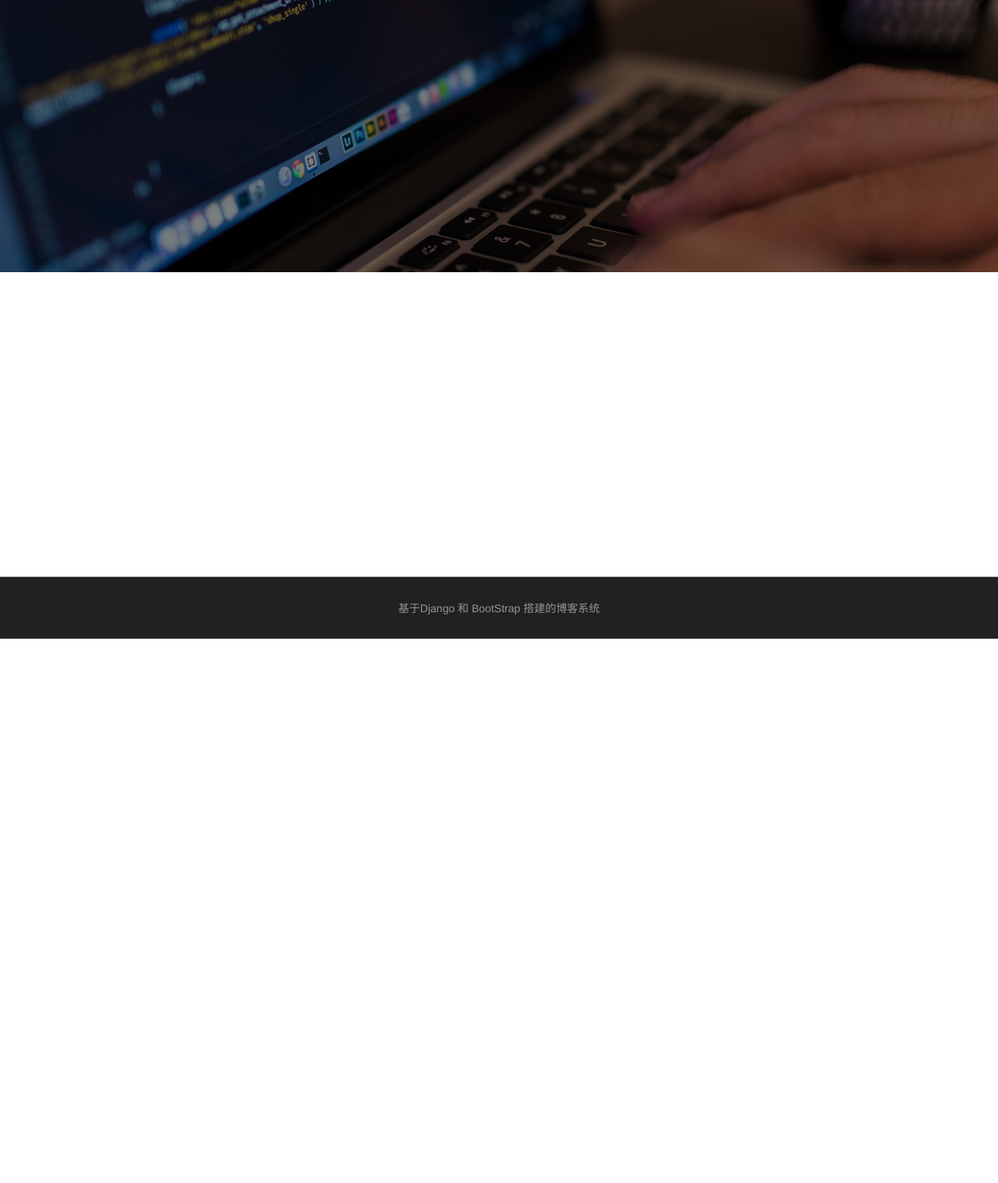
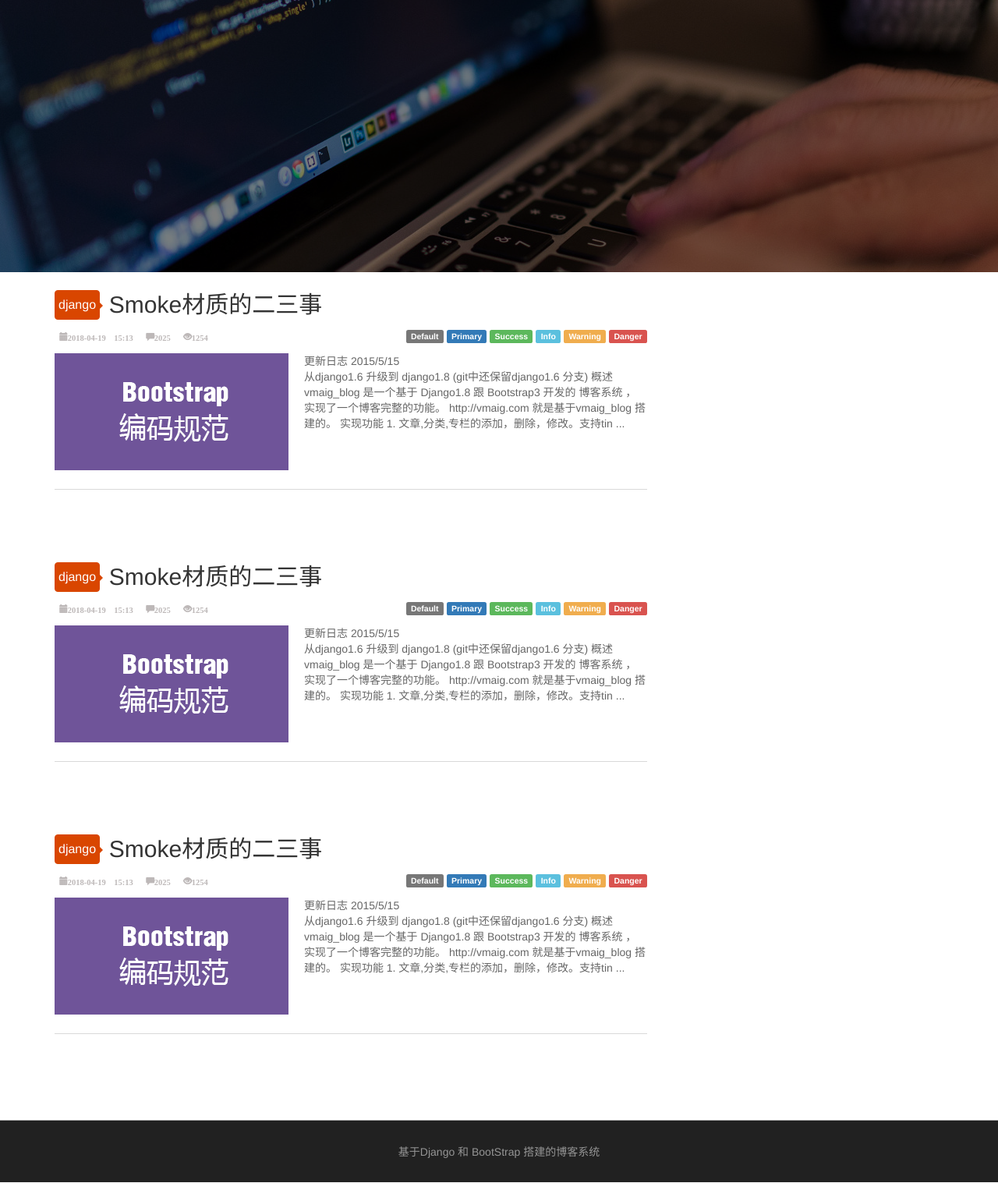
Before and after one commit to fasthro/mysite, a Django app: page / in a window 1280 px wide. Shown: the part 61-1578 px from the top of the page at 78% size. Before the commit the page ends 880 px from the top, so only its background shows below. Run offline with Django 3.2, Linux system fonts and the light colour scheme; some libraries are stand-ins or nearby versions.

Commit message:
主页文章

```diff
--- a/blog/static/css/blog.css
+++ b/blog/static/css/blog.css
@@ -184,8 +184,101 @@ body{
     line-height: 80px;
     position: relative;
     bottom: 0px;
+    margin-top: 100px;
 }
 
 .main-footer span{
     color: #959595;
 }
+
+/**  */
+.article-list{
+    width: 66.6666%;
+    height: auto;
+    display: block;
+}
+.article-view{
+    width: 100%;
+    height: auto;
+    display: block;
+    margin-bottom: 70px;
+}
+
+.article-title-subtitle{
+    display: inline-block;
+    width: auto;
+    height: auto;
+    background-color: #D94600;
+    border: 1px solid #D94600;
+    border-radius: 4px;
+}
+
+.article-title-subtitle span{
+    color: white;
+    padding-left: 4px;
+    padding-right: 4px;
+    line-height: 36px;
+    font-size: 16px;
+}
+
+.artucle-title-subtitle-arrow{
+    display: inline-block;
+    height: 0px;
+    width: 0px;
+    font-size: 0px;
+    line-height: 0;
+    border-width: 4px;
+    border-style: solid;
+    border-image: none;
+    border-color: transparent transparent transparent #D94600;
+    margin-left: -4px;
+}
+
+.article-title-title h2{
+    display: inline-block;
+    position: relative;
+    top:5px;
+    color: #343434;
+}
+
+.article-tag{
+    margin-top: 15px;
+}
+
+.article-tag-data span{
+    color: #b3aeaede;
+}
+
+.article-tag-data{
+    position: relative;
+    top: -6px;
+}
+
+.article-tag-tag{
+    position: relative;
+    top: -27px;
+    float: right;
+}
+
+.article-abstract{
+    min-height: 150px;
+    height: 150px;
+    position: relative;
+    top: 6px;
+    margin-bottom: 30px;
+}
+
+.article-abstract img{
+    float: left;
+    margin-right: 20px;
+}
+
+.article-abstract p{
+    color: #666666;
+}
+
+.article-line{
+    width: 100%;
+    background: transparent;
+    border-bottom: 1px solid rgba(180, 180, 180, 0.5);
+}
--- /dev/null
+++ b/blog/templates/article.html
@@ -0,0 +1,41 @@
+<div class="article-view">
+   <div class="article-title">
+       <div class="article-title-subtitle">
+           <span>django</span>
+       </div>
+       <div class="artucle-title-subtitle-arrow"></div>
+       <a class="article-title-title" href="">
+           <h2>Smoke材质的二三事</h2>
+       </a>
+    </div>
+    <div class="article-tag">
+       <div class="article-tag-data">
+           <span class="label glyphicon glyphicon-calendar">2018-04-19 15:13</span>
+           <span class="label glyphicon glyphicon glyphicon-comment">2025</span>
+           <span class="label glyphicon glyphicon-eye-open">1254</span>
+       </div>
+       <div class="article-tag-tag">
+           <span class="label label-default">Default</span>
+           <span class="label label-primary">Primary</span>
+           <span class="label label-success">Success</span>
+           <span class="label label-info">Info</span>
+           <span class="label label-warning">Warning</span>
+           <span class="label label-danger">Danger</span>
+       </div>
+   </div>
+    <div class="article-abstract">
+        <a href="">
+            <img src="../../static/img/article/title/article-title.png" width="300px" height="150px">
+        </a>
+        <div>
+            <a href="">
+                <p>
+                    更新日志 2015/5/15 从django1.6 升级到 django1.8 (git中还保留django1.6 分支)
+                    概述 vmaig_blog 是一个基于 Django1.8 跟 Bootstrap3 开发的 博客系统 ，实现了一个博客完整的功能。
+                    http://vmaig.com 就是基于vmaig_blog 搭建的。 实现功能 1. 文章,分类,专栏的添加，删除，修改。支持tin ...
+                </p>
+            </a>
+        </div>
+    </div>
+   <div class="article-line"></div>
+</div>
--- a/blog/templates/blog/index.html
+++ b/blog/templates/blog/index.html
@@ -9,5 +9,11 @@
 {% endblock %}
 
 {% block main %}
-<div class="test-div"></div>
+    <div class="main-article">
+        <div class="article-list">
+            {% include "article.html" %}
+            {% include "article.html" %}
+            {% include "article.html" %}
+        </div>
+    </div>
 {% endblock %}
```
Also changed, not shown: blog/static/img/article/title/article-title.png (added).
